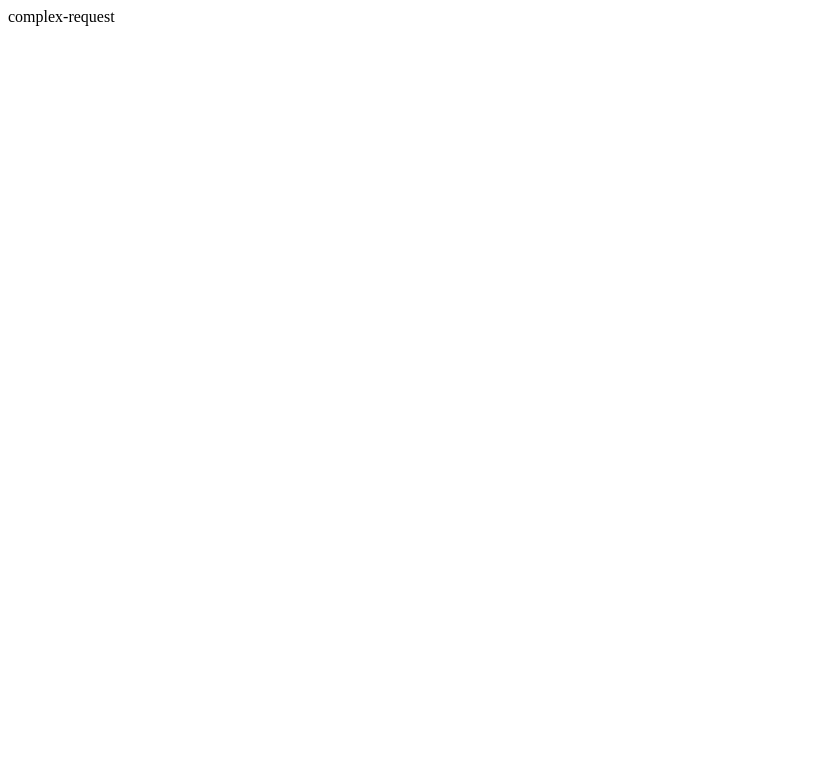
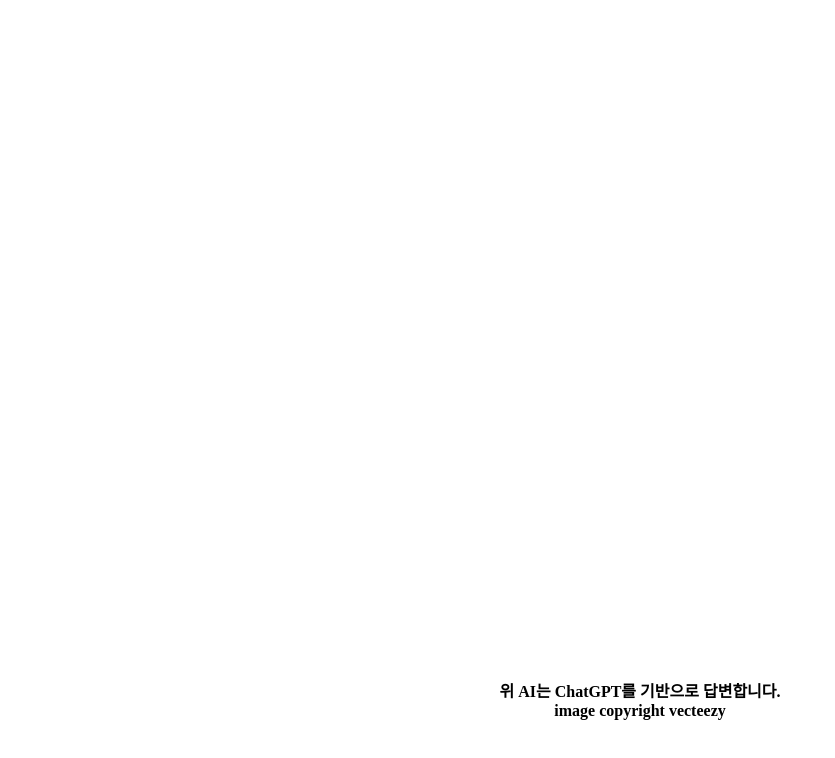
Before and after one commit to Ohjigyun/ai_help_desk, a Next.js app: page /complex-request in a window 1280 px wide. Shown: the top 758 px of the page, without its empty margins (0-835 px from the left). Built offline with nearby package versions, Linux system fonts and the light colour scheme.

Commit message:
feat: complex-request footer

```diff
--- a/pages/complex-request.tsx
+++ b/pages/complex-request.tsx
@@ -1,3 +1,9 @@
+import styles from '../styles/ComplexRequest.module.css'
+
 export default function ComplexRequest() {
-    return "complex-request"
+    return (
+        <div className={styles.container}>
+            <footer className={styles.footer}>위 AI는 ChatGPT를 기반으로 답변합니다. <br />image copyright vecteezy</footer>
+        </div>
+    )
 }
--- /dev/null
+++ b/styles/ComplexRequest.module.css
@@ -0,0 +1,14 @@
+.container {
+    display: flex;
+    flex-direction: column;
+    justify-content: center;
+    align-items: center;
+    min-height: 100vh;
+}
+
+.footer {
+    position: fixed;
+    font-weight: bold;
+    bottom: 10%;
+    text-align: center;
+  }
```
